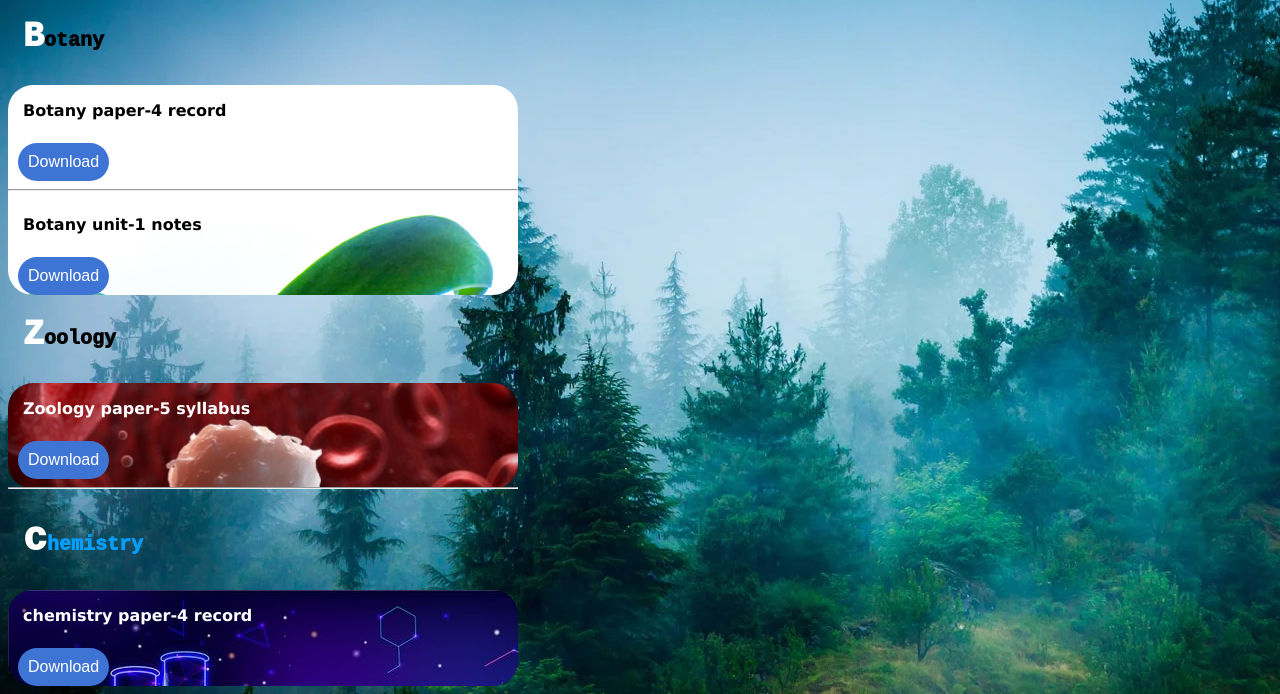
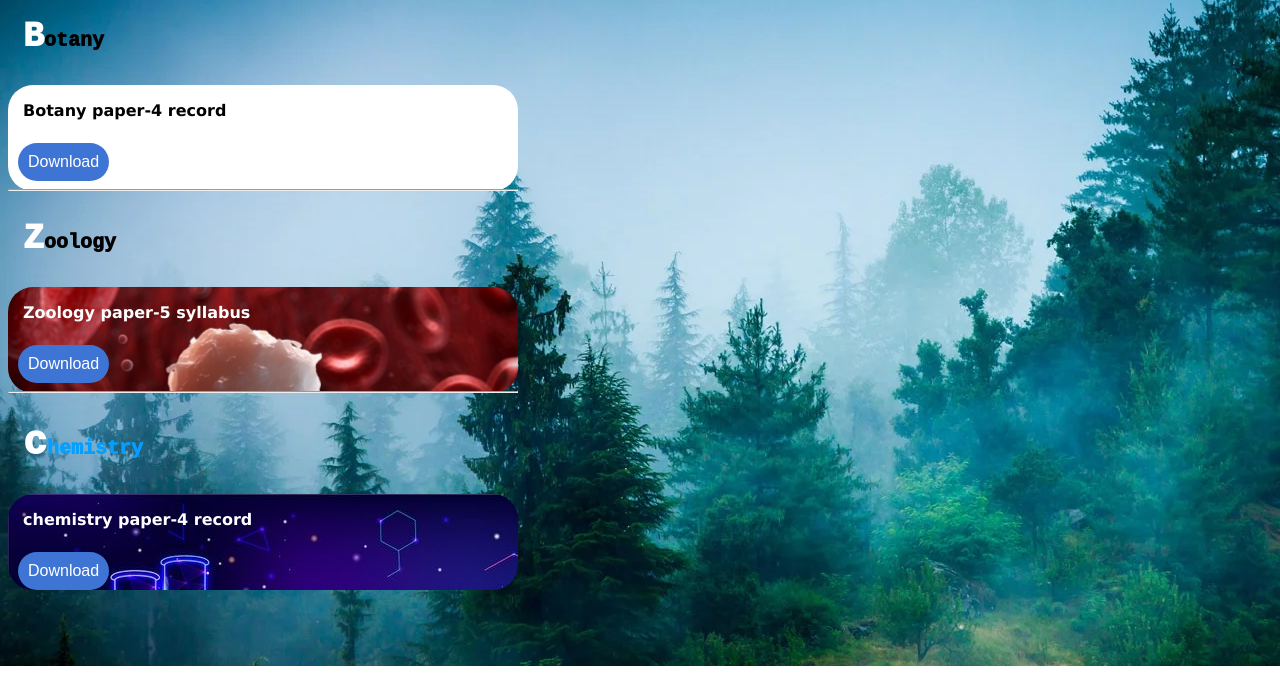
Before and after one commit to venkatadhanush8/download, a plain HTML site: page index.html in a window 1280 px wide. Shown: the part 134-828 px from the top of the page. After the commit the page ends 800 px from the top, so only its background shows below. Drawn offline with Linux system fonts and the light colour scheme.

Commit message:
Update index.html

```diff
--- a/index.html
+++ b/index.html
@@ -134,7 +134,7 @@
      <p class="text">Botany</p>
      <section class="container-botany">
            <p>Botany paper-4 record</p><a href="botany paper 4 record.pdf" download=""><button class="btn-2">Download</button></a><hr>
-           <p>Botany unit-1 notes</p><a href="botany unit-1.pdf" download=""><button class="btn-2">Download</button></a>
+
            <!--  <p>Botany paper-5 record</p><a href="pdf file/botany paper -5 record.pdf" download=""><button class="btn-2">Download</button></a>
            <p>Botany unit-3</p><a href="" download=""><button class="btn-2">Download</button></a>
             <p>Botany unit-4</p><a href="" download=""><button class="btn-2">Download</button></a>
```
